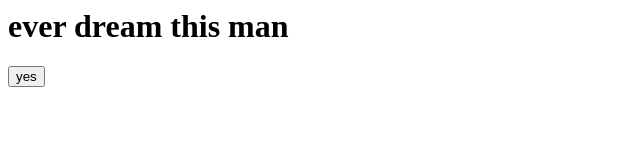
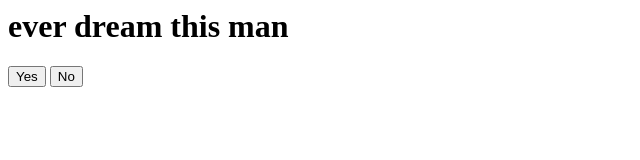
Before and after one commit to SeNiApTa/thisman.github.io, a plain HTML site: page index.html in a window 1280 px wide. Shown: the full height of the page, 0-640 px from the left. Drawn offline with Linux system fonts and the light colour scheme.

Commit message:
Update index.html

```diff
--- a/index.html
+++ b/index.html
@@ -1,4 +1,15 @@
-<h1> ever dream this man </h1>
-<button> yes </button>
+<title> ever dream this man </title>
+<h1>ever dream this man</h1>
+
+<button onclick="myFunction()">Yes</button>
+<button onclick="myFunction()">No</button>
+
+<script>
+function myFunction() {
+  alert("ok");
+}
+</script>
+
+
 <script async src="//static.getclicky.com/101378576.js"></script>
 <noscript><p><img alt="Clicky" width="1" height="1" src="//in.getclicky.com/101378576ns.gif" /></p></noscript>
```
